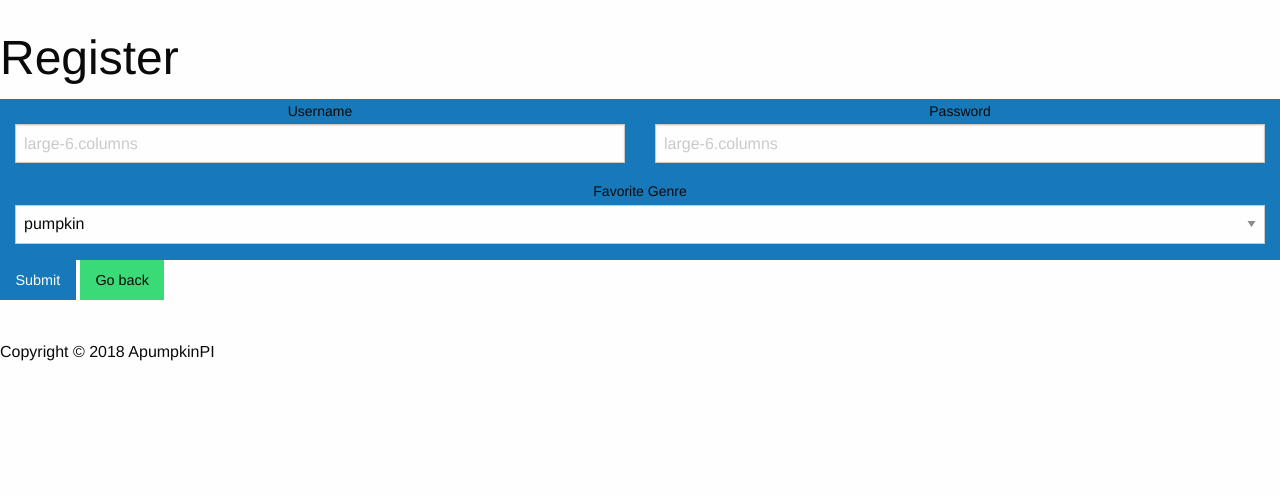
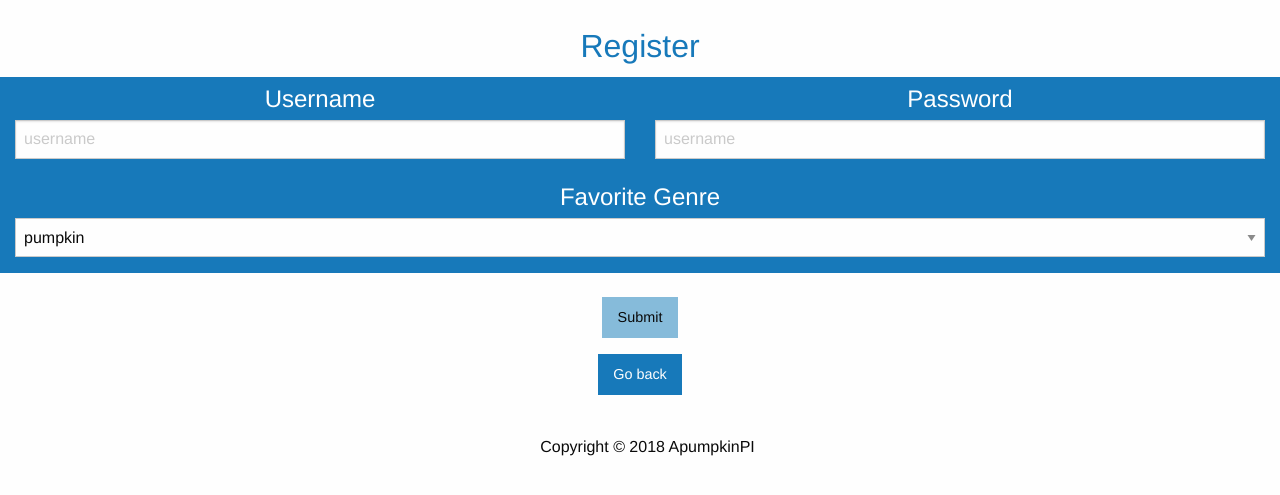
Before and after one commit to AntonDanylenko/ApumpkinPI, a Flask app: template templates/register.html in a window 1280 px wide. Shown: the top 495 px of the page. Run offline with Flask 2, Linux system fonts and the light colour scheme; the template is opened without the code that fills it, so the values that code supplies are empty; some libraries are stand-ins or nearby versions.

Commit message:
Update register and login. Remove recommendations from html end

```diff
--- a/static/pumpkin.css
+++ b/static/pumpkin.css
@@ -8,3 +8,22 @@
     padding-top: 0.4rem;
     padding-bottom: 0.4rem;
 }
+
+.form-label {
+    color: white;
+    font-size:1.5rem;
+}
+
+.top-block {
+    font-size:2rem;
+    color: #1779ba;
+}
+
+.button.success {
+    background: #86BBDA;
+}
+
+.button.success:hover {
+    background: #1779ba;
+    color: white;
+}
--- a/templates/homepage.html
+++ b/templates/homepage.html
@@ -1,7 +1,7 @@
 {% extends "template.html" %}
 {% block title %} Welcome {% endblock %}
 {% block body %}
-<div class="grid-container">
+<div class="grid-container" style="max-width: 100rem">
   <div class="contain-to-grid sticky">
      <div class="top-bar">
         <div class="top-bar-left">
@@ -15,7 +15,7 @@
         </div>
       </div>
   </div>
-  <div class="grid-3 grid-margin-0">
+  <div class="grid-x">
     <div class="contain-to-grid sticky">
        <div class="top-bar">
          <div class="top-bar-left">
@@ -37,7 +37,6 @@
   </div>
   <br>
   <div>
-      <h4> {{user}}'s Recommend Movies </h4>
       {{recommendation}}
   </div>
   <br>
--- a/templates/register.html
+++ b/templates/register.html
@@ -6,24 +6,25 @@
 {% for msg in msgs %}
 <p style="color: red">{{msg}}</p>
 {% endfor %}
-  <h1> Register</h1>
+<center>
+<h3 class="top-block"> Register</h1>
 
 <form>
 	<div class="grid-x grid-padding-x">
-		<div class="large-6 columns cell">
-			<label>Username
-				<input type="text" placeholder="large-6.columns" />
+		<div class="medium-6 columns cell">
+			<label class="form-label">Username
+				<input type="text" placeholder="username" />
 			</label>
 		</div>
-		<div class="large-6 columns cell">
-			<label>Password
-				<input type="password" placeholder="large-6.columns" />
+		<div class="medium-6 columns cell">
+			<label class="form-label">Password
+				<input type="password" placeholder="username" />
 			</label>
 		</div>
 	</div>
 	<div class="grid-x grid-padding-x">
-		<div class="large-12 columns cell">
-			<label>Favorite Genre
+		<div class="medium-12 columns cell">
+			<label class="form-label">Favorite Genre
 				<select>
 					<option value="pumpkin">pumpkin</option>
 					<option value="squash">squash</option>
@@ -34,10 +35,12 @@
 		</div>
 	</div>
 </form>
-
-  <button> <a href="/" class="button"> Submit </a></button>
-
-
-  <button> <a href="/" class="success button">Go back </a></button>
-
+<br>
+<form action="/">
+  <button> <a href="/" class="success button"> Submit </a></button>
+</form>
+<form action="/">
+  <button> <a href="/" class="button">Go back </a></button>
+</form>
 {% endblock %}
+</center>
--- a/templates/template.html
+++ b/templates/template.html
@@ -8,6 +8,6 @@
   </head>
   <body>
     {% block body %}You should not be here{% endblock %}
-    <footer><br>Copyright &copy; 2018 ApumpkinPI</footer>
+    <footer style="padding-left: 0.9375rem;"><br>Copyright &copy; 2018 ApumpkinPI</footer>
      </body>
 </html>
```
Also changed, not shown: devlog.txt (+8 -0 lines), templates/login.html (+12 -7 lines).
